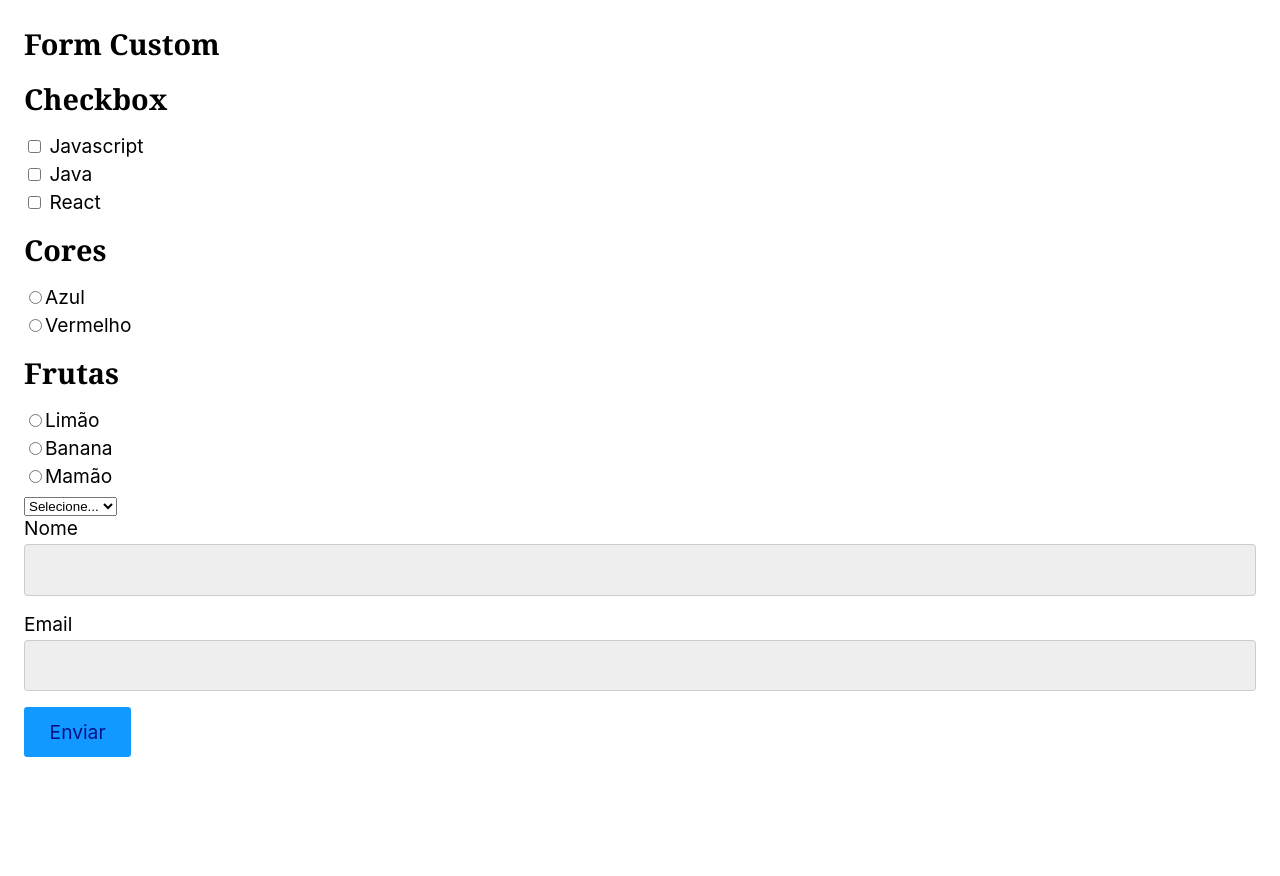
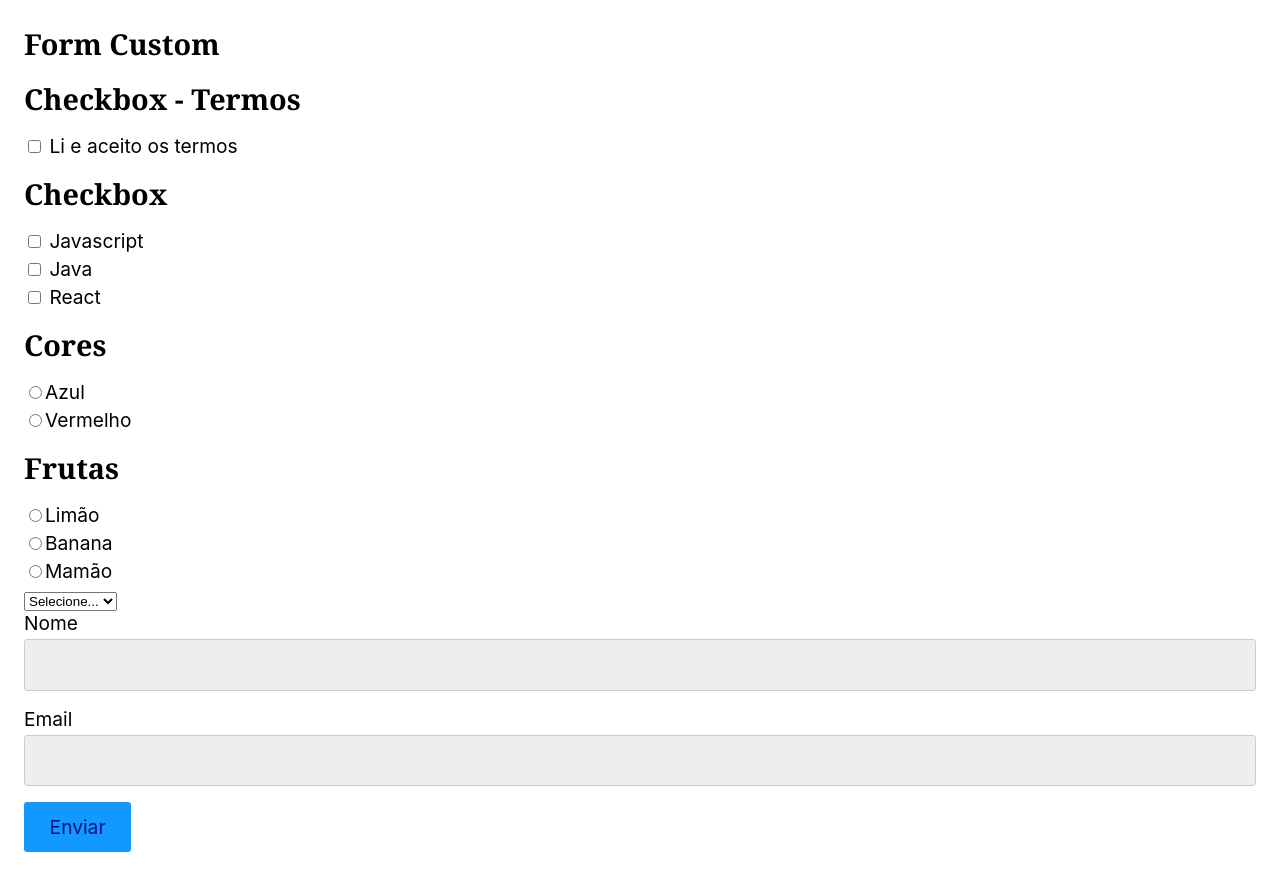
Before and after one commit to alvescamila87/react-origamid, a React (Vite) app in the folder modulo03_formularios/: page / in a window 1280 px wide. Before the commit the page ends 800 px from the top, so only its background shows below. Built offline with nearby package versions, Linux system fonts and the light colour scheme.

Commit message:
checkbox and validation

```diff
--- a/modulo03_formularios/src/App.tsx
+++ b/modulo03_formularios/src/App.tsx
@@ -20,6 +20,12 @@
   const [produto, setProduto] = useState('');
   const [cor, setCor] = useState('');
   const [frutas, setFrutas] = useState('');
+  const [linguagens, setLinguagens] = useState<string[]>([]); // Tipo explícito de array de strings
+  const [termos, setTermos] = useState<string[]>([]); // quando o array tiver SOMENTE um elemento
+
+  if(termos.length > 0) { // validação de item único sem precisar outro checkbox
+    console.log("Enviar")
+  }
 
   return (
     <>
@@ -44,8 +50,18 @@
       <CheckboxLabel /> */}
       <h2>Form Custom</h2>
       <form>
+        <h2>Checkbox - Termos</h2>
+        <Checkbox
+          options={['Li e aceito os termos']}
+          value={termos}
+          setValue={setTermos}
+        />
         <h2>Checkbox</h2>
-        <Checkbox options={['Javascript', 'Java', 'React']}/>
+        <Checkbox
+          options={['Javascript', 'Java', 'React']}
+          value={linguagens}
+          setValue={setLinguagens}
+        />
         <h2>Cores</h2>
         <Radio
           options={['Azul', 'Vermelho']}
--- a/modulo03_formularios/src/components/FormCustom/Checkbox.tsx
+++ b/modulo03_formularios/src/components/FormCustom/Checkbox.tsx
@@ -1,12 +1,34 @@
-const Checkbox = ({options}) => {
+import { FC } from "react"
+
+type CheckboxProps = {
+    options: string[], // Tipagem explícita para as opções, um array de strings
+    value: string[],  // Valores selecionados
+    setValue: (value: string[]) => void, // Função para atualizar o estado dos valores selecionados
+}
+
+const Checkbox: FC<CheckboxProps> = ({options, value, setValue}) => {
+
+    function handleChange({target}: React.ChangeEvent<HTMLInputElement>) {
+        if(target.checked) {
+            setValue([...value, target.value]); // Adiciona o valor selecionado
+        } else {
+            setValue(value.filter((itemValue) => itemValue != target.value)); // Remove o valor desmarcado
+        }
+    }
+
     return (
-        <div>
+        <>
             {options.map((option) => (
-                <label>
-                    <input type="checkbox" value={option}/> {option}
+                <label key={option}>
+                    <input
+                        type="checkbox"
+                        value={option}
+                        checked={value.includes(option)} // Define o estado checked
+                        onChange={handleChange}
+                    /> {option}
                 </label>
             ))}
-        </div>
+        </>
     )
 }
 
```
